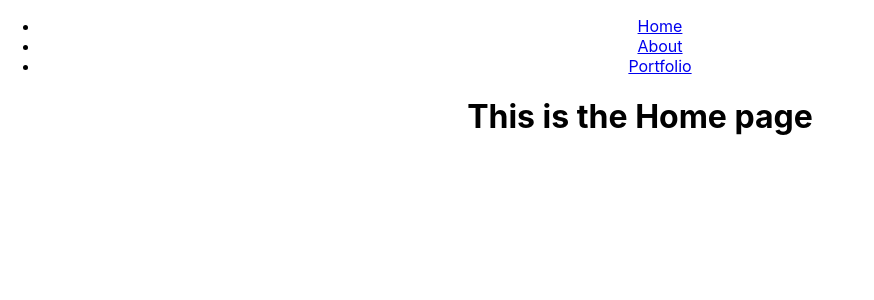
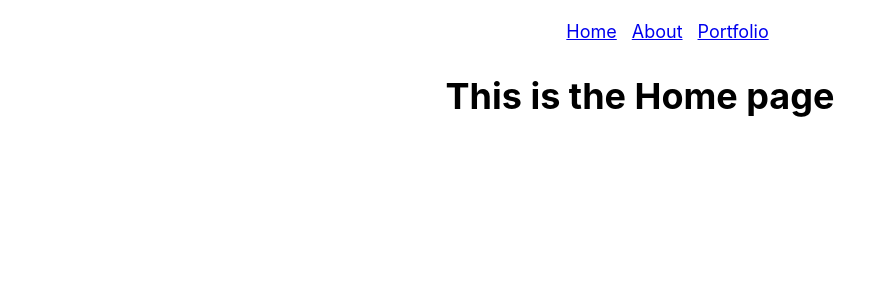
Before and after one commit to eediallo/eediallo.github.io, a React (Create React App) app in the folder my-portfolio/: page / in a window 1280 px wide. Shown: the top 300 px of the page, without its empty margins (0-874 px from the left). Built offline with nearby package versions, Linux system fonts and the light colour scheme.

Commit message:
styles main section of home page

```diff
--- a/my-portfolio/src/App.css
+++ b/my-portfolio/src/App.css
@@ -1,7 +1,45 @@
+*{
+  box-sizing: border-box;
+}
+
+body {
+  font-size: 18px;
+  margin: 0;
+  padding: 0;
+}
+
+.nav-bar-section a {
+  text-decoration: none;
+  display: inline-block;
+  color: black;
+  border-bottom: 3px solid black;
+  cursor: pointer;
+}
+
+.nav-bar-section a:hover, a:focus{
+  background-color: black;
+  color: white;
+  padding: 10px;
+  border: none;
+
+}
+
+li{
+  list-style: none;
+  display: inline-block;
+  margin-left: 15px;
+}
 .App {
   text-align: center;
+  line-height: 1.5;
 }
 
+
+.main-section{
+  width: 800px;
+  margin-right: auto;
+  margin-left: auto;
+}
 .App-logo {
   height: 40vmin;
   pointer-events: none;
@@ -36,3 +74,19 @@
     transform: rotate(360deg);
   }
 }
+
+
+.checkout-my-work-btn{
+  padding: 10px;
+  background-color: black;
+  color: white;
+  text-decoration: none;
+}
+
+.checkout-my-work-btn:hover, .checkout-my-work-btn:focus{
+  padding: 10px;
+  background-color: green;
+  color: white;
+  text-decoration: none;
+  cursor: pointer;
+}
```
